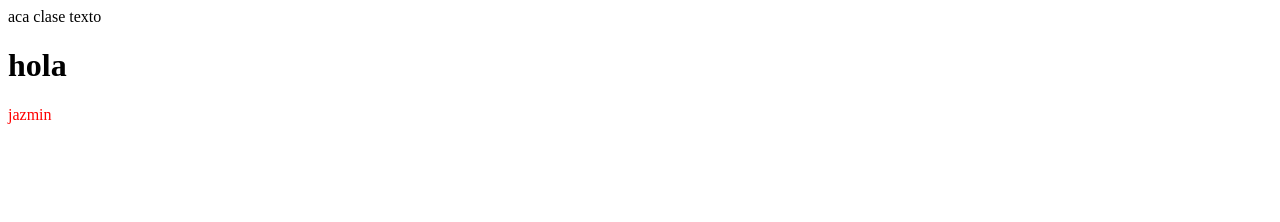
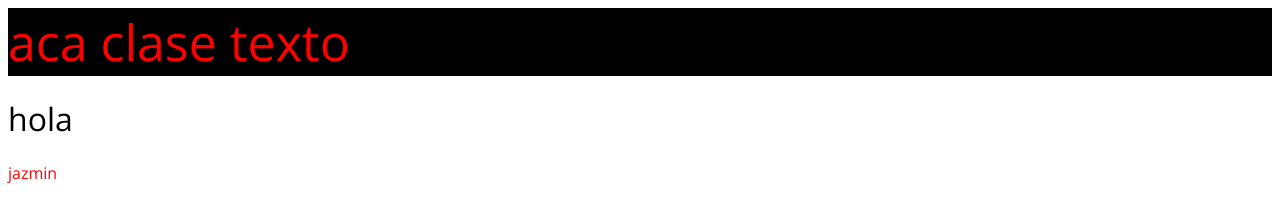
Before and after one commit to vcesarini/site, a plain HTML site: page index.html in a window 1280 px wide. Drawn offline with nearby package versions, Linux system fonts and the light colour scheme.

Commit message:
Actualizar index.html

```diff
--- a/index.html
+++ b/index.html
@@ -6,7 +6,7 @@
     <meta name="viewport" content="width=device-width, initial-scale=1.0">
     <title>Grulla site</title>
     <!-- <link href="https://cdn.jsdelivr.net/npm/bootstrap@5.0.2/dist/css/bootstrap.min.css" rel="stylesheet" integrity="sha384-EVSTQN3/azprG1Anm3QDgpJLIm9Nao0Yz1ztcQTwFspd3yD65VohhpuuCOmLASjC" crossorigin="anonymous"> -->
-    <link href="css/style.css" type="stylesheet">
+    <link href="css/style.css" rel="stylesheet" type="text/css">
     <style>
 .rojo {
 color: red;
```
